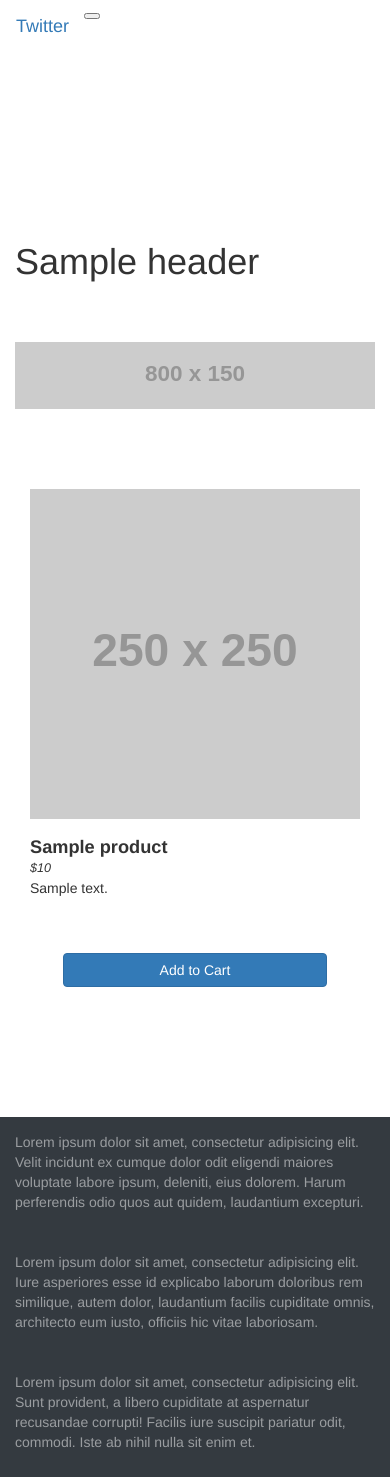
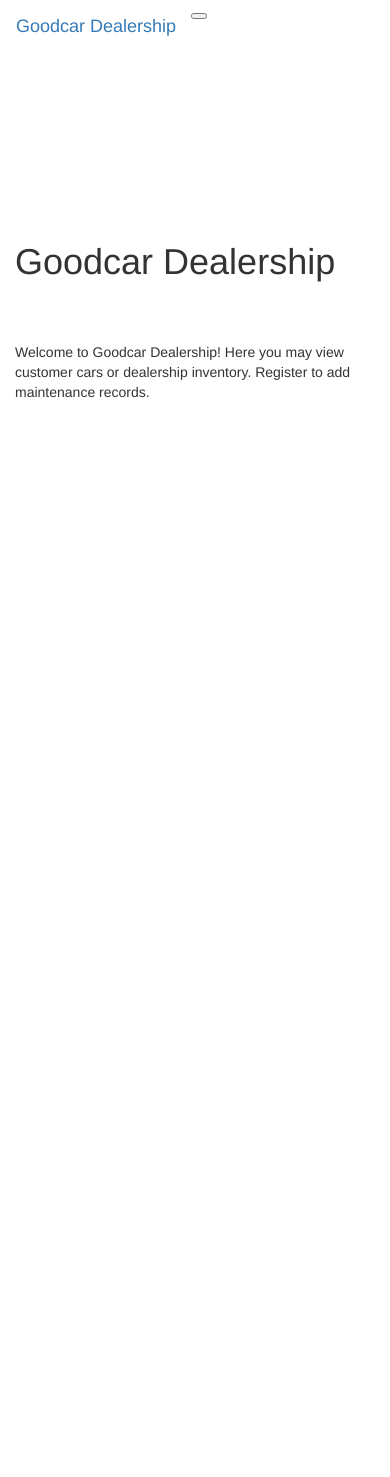
Before and after one commit to ccyueh/ct_dealership, a Python web app: template app/templates/index.html in a window 390 px wide. After the commit the page ends 398 px from the top, so only its background shows below. Run offline with Jinja, Linux system fonts and the light colour scheme; the template is opened without the code that fills it: most values are stand-ins (such as "Sample title", 1, 10 or a date in 2020); grey boxes labelled with a size stand in for pictures from a placeholder-image service; some libraries are stand-ins or nearby versions.

Commit message:
modified templates

```diff
--- a/app/templates/base.html
+++ b/app/templates/base.html
@@ -1,7 +1,7 @@
 {% extends 'bootstrap/base.html' %}
 
 {% block title %}
-  Twitter Commerce - {{ title }}
+  Goodcar Dealership - {{ title }}
 {% endblock %}
 
 {% block styles %}
@@ -17,7 +17,7 @@
   <div class="row">
     <div class="col-md-12">
       <nav class="navbar navbar-expand-lg navbar-dark bg-dark">
-        <a class="navbar-brand" href="{{ url_for('index') }}">Twitter</a>
+        <a class="navbar-brand" href="{{ url_for('index') }}">Goodcar Dealership</a>
         <button class="navbar-toggler" type="button" data-toggle="collapse" data-target="#navbarNav" aria-controls="navbarNav" aria-expanded="false" aria-label="Toggle navigation">
           <span class="navbar-toggler-icon"></span>
         </button>
@@ -31,30 +31,30 @@
               <a class="nav-link" href="{{ url_for('index') }}">Home <span class="sr-only">(current)</span></a>
             </li>
 
-            {% if title == 'Checkout' %}
+            {% if title == 'Customer Lookup' %}
             <li class="nav-item active">
             {% else %}
             <li class="nav-item">
             {% endif %}
-              <a class="nav-link" href="{{ url_for('checkout')}}">Checkout</a>
+              <a class="nav-link" href="{{ url_for('customer')}}">Customer Lookup</a>
             </li>
 
-            {% if title == 'Change Title' %}
+            {% if title == 'Inventory' %}
             <li class="nav-item active">
             {% else %}
             <li class="nav-item">
             {% endif %}
-              <a class="nav-link" href="{{ url_for('title')}}">Change Title</a>
+              <a class="nav-link" href="{{ url_for('inventory')}}">Inventory</a>
             </li>
 
-          <!-- if user logged out, hide profile and logout, otherwise show -->
+          <!-- if user logged out, hide maintenance and logout, otherwise show -->
             {% if current_user.is_authenticated %}
-              {% if title == 'Profile' %}
+              {% if title == 'Maintenance' %}
               <li class="nav-item active">
               {% else %}
               <li class="nav-item">
               {% endif %}
-                <a class="nav-link" href="{{ url_for('profile', username=current_user.usename)}}">Profile</a>
+                <a class="nav-link" href="{{ url_for('maintenance')}}">Maintenance</a>
               </li>
 
               <li class="nav-item">
@@ -81,13 +81,6 @@
 
             {% endif %} <!-- ends authentication statement -->
 
-            {% if title == 'Contact Us' %}
-            <li class="nav-item active">
-            {% else %}
-            <li class="nav-item">
-            {% endif %}
-              <a class="nav-link" href="{{ url_for('contact')}}">Contact Us</a>
-            </li>
           </ul>
         </div>
       </nav>
@@ -112,17 +105,4 @@
     </div>
   </main>
 
-  <footer>
-    <div class="row">
-      <div class="col-md-4">
-        <p>Lorem ipsum dolor sit amet, consectetur adipisicing elit. Velit incidunt ex cumque dolor odit eligendi maiores voluptate labore ipsum, deleniti, eius dolorem. Harum perferendis odio quos aut quidem, laudantium excepturi.</p>
-      </div>
-      <div class="col-md-4">
-        <p>Lorem ipsum dolor sit amet, consectetur adipisicing elit. Iure asperiores esse id explicabo laborum doloribus rem similique, autem dolor, laudantium facilis cupiditate omnis, architecto eum iusto, officiis hic vitae laboriosam.</p>
-      </div>
-      <div class="col-md-4">
-        <p>Lorem ipsum dolor sit amet, consectetur adipisicing elit. Sunt provident, a libero cupiditate at aspernatur recusandae corrupti! Facilis iure suscipit pariatur odit, commodi. Iste ab nihil nulla sit enim et.</p>
-      </div>
-    </div>
-  </footer>
 {% endblock %}
--- a/app/templates/form.html
+++ b/app/templates/form.html
@@ -12,6 +12,6 @@
     <div class="col-md-4 offset-md-4">
       {{ wtf.quick_form(form) }}
     </div>
-  </div> <!-- ends row for cart products table -->
+  </div> <!-- ends row -->
 
 {% endblock %}
--- a/app/templates/index.html
+++ b/app/templates/index.html
@@ -3,38 +3,16 @@
 {% block app_content %}
   <div class="row">
     <div class="col-md-12">
-      {% if header != ' ' %}
-        <h1>{{ header }}</h1>
-      {% else %}
-        <h1>{{ title }}</h1>
-      {% endif %}
+        <h1>Goodcar Dealership</h1>
     </div>
   </div> <!-- ends row for title -->
 
   <div class="row">
-    <div class="col-md-12">
-      <img src="http://placehold.it/800x150" alt="Placeholder" class="banner">
+    <div class="col-md-4 offset-md-4">
+      <p>
+        Welcome to Goodcar Dealership! Here you may view customer cars or dealership inventory. Register to add maintenance records.
+      </p>
     </div>
-  </div> <!-- ends row for banner -->
+  </div> <!-- ends row -->
 
-  <!-- loop through products and add each card -->
-  {% for product in products %}
-    {% if loop.index == 1 or loop.index%3 == 1 %}
-      <div class="row">
-    {% endif %}
-        <div class="col-md-4">
-          <div class="card">
-            <img src="http://placehold.it/250x250" alt="Placeholder" class="card-img">
-            <div class="card-title">{{ product.title }}</div>
-            <div class="card-subtitle">${{ product.price }}</div>
-            <div class="card-text">
-              <p>{{ product.desc }}</p>
-            </div>
-            <button onClick="alert({{ product.id }})" class="btn btn-primary">Add to Cart</button>
-          </div> <!-- ends card -->
-        </div> <!-- ends col 4 for card -->
-    {% if loop.index%3 == 0 %}
-      </div> <!-- ends row for cards -->
-    {% endif %}
-  {% endfor %}
 {% endblock %}
```
Also changed, not shown: app/routes.py (+0 -49 lines).
